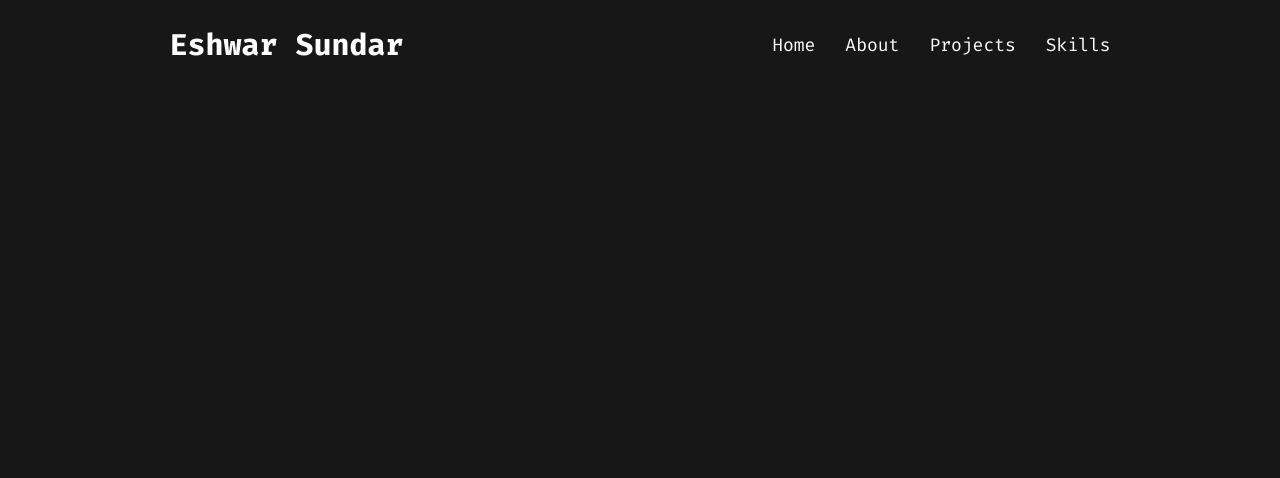
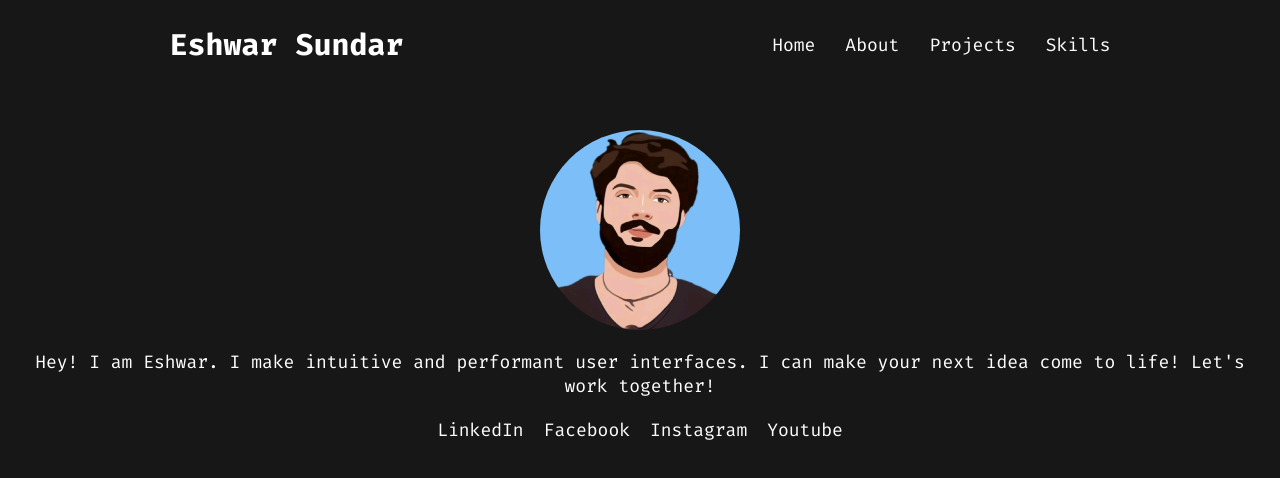
Before and after one commit to eshwarne/next-portfolio, a Next.js app: page / in a window 1280 px wide. Shown: the top 478 px of the page. Built offline with nearby package versions, Linux system fonts and the light colour scheme.

Commit message:
Add home section and styling

```diff
--- /dev/null
+++ b/components/Home/Home.module.scss
@@ -0,0 +1,31 @@
+
+.home{
+    display: flex;
+    flex-direction: column;
+    font-size: 1.8rem;
+    margin-inline: 2rem;
+    margin-block: 4rem;
+    align-items: center;
+    gap: 2rem;
+    &__image{
+        position: relative;
+        width: 20rem;
+        height: 20rem;
+        border-radius: 50%;
+        overflow: hidden;
+    }
+    &__description{
+        text-align: center;
+    }
+}
+
+.socialMedia{
+    display: flex;
+    gap:2rem;
+    justify-content: center;
+    flex-wrap: wrap;
+    &__item{
+        list-style:none;
+
+    }
+}
--- /dev/null
+++ b/components/Home/Home.tsx
@@ -0,0 +1,22 @@
+import styles from "./Home.module.scss"
+import pictureSelf from "../../public/picture-self.jpeg"
+import Image from "next/image"
+export function Home(){
+   return(
+       <div className={styles.home}>
+           <div className={styles.home__image}>
+                <Image src={pictureSelf} layout="fill"/>
+           </div>
+           <div className={styles.home__description}>
+               Hey! I am Eshwar. I make intuitive and performant user interfaces.
+               I can make your next idea come to life! Let's work together!
+           </div>
+           <div className={styles.socialMedia}>
+               <li className={styles.socialMedia__item}>LinkedIn</li>
+               <li className={styles.socialMedia__item}>Facebook</li>
+               <li className={styles.socialMedia__item}>Instagram</li>
+               <li className={styles.socialMedia__item}>Youtube</li>
+           </div>
+       </div>
+   )
+}
--- /dev/null
+++ b/components/Home/index.tsx
@@ -0,0 +1,3 @@
+import { Home } from "./Home";
+
+export default Home
--- a/pages/index.tsx
+++ b/pages/index.tsx
@@ -1,9 +1,10 @@
 import type { NextPage } from 'next'
 import Head from 'next/head'
 import Image from 'next/image'
+import Home from '../components/Home'
 import Navbar from '../components/Navbar'
 
-const Home: NextPage = () => {
+const Portfolio: NextPage = () => {
   return (
     <div>
       <Head>
@@ -14,8 +15,11 @@ const Home: NextPage = () => {
       <header>
         <Navbar />
       </header>
+      <section id="home">
+        <Home />
+      </section>
     </div>
   )
 }
 
-export default Home
+export default Portfolio
```
Also changed, not shown: public/picture-self.jpeg (added).
